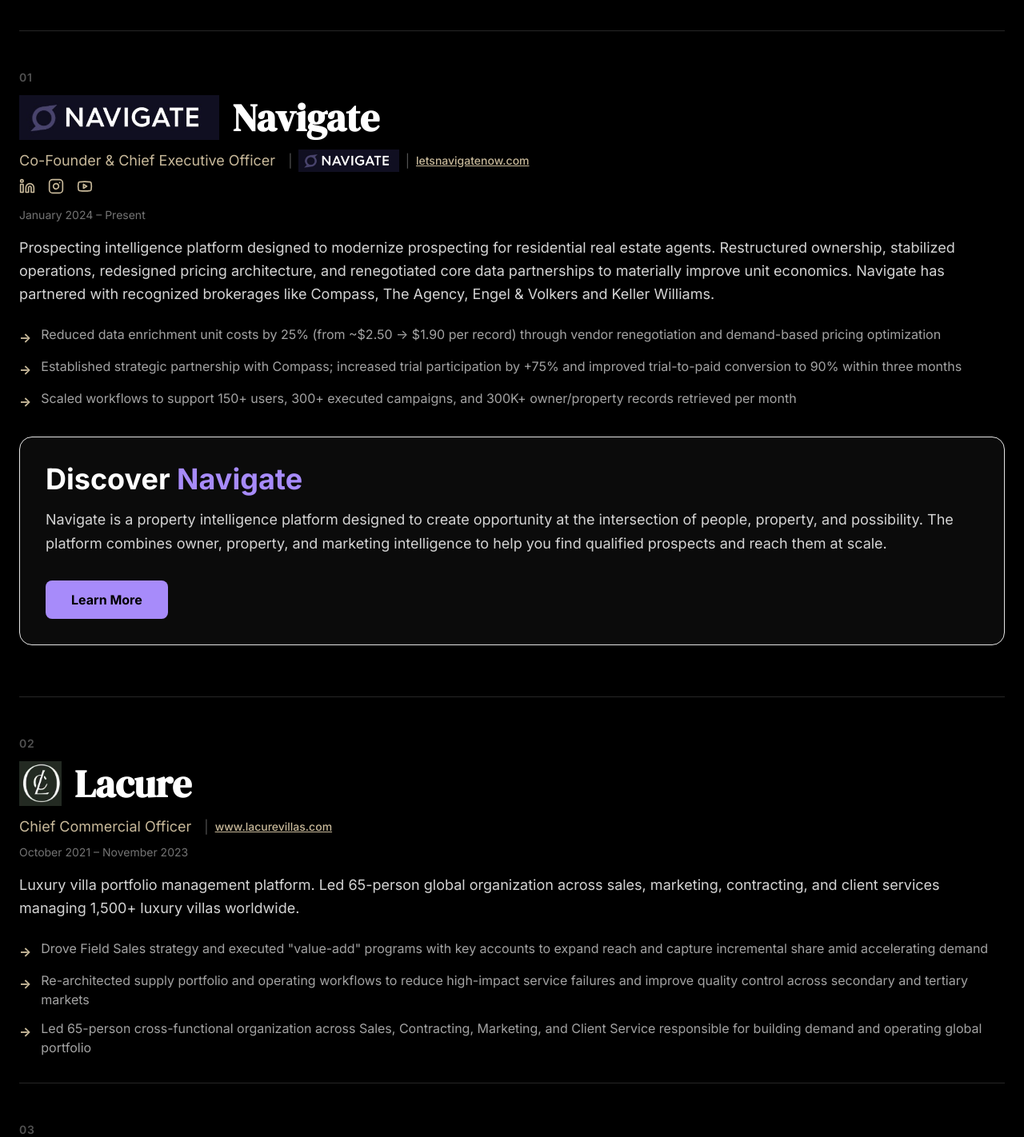
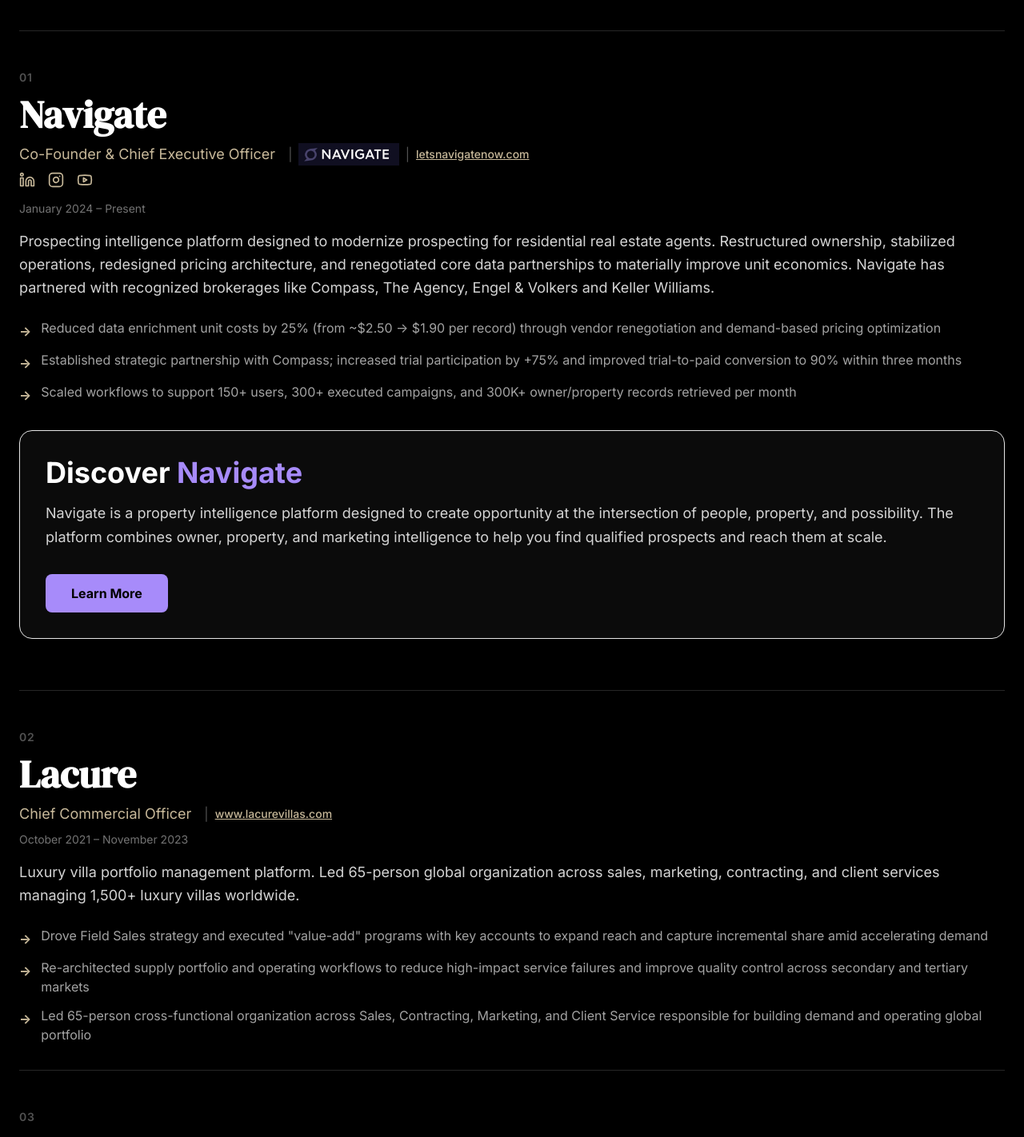
Before and after one commit to letsnavigatebmw/brandonmweaver, a React (Vite) app: page / in a window 1280 px wide. Shown: the part 4020-5442 px from the top of the page at 80% size. Built offline with nearby package versions, Linux system fonts and the light colour scheme.

Commit message:
Remove company logos from experience cards

```diff
--- a/src/components/Projects.jsx
+++ b/src/components/Projects.jsx
@@ -4,7 +4,6 @@ export default function Projects() {
   const experiences = [
     {
       name: 'Navigate',
-      logo: '/navigate-logo.png',
       url: 'https://letsnavigatenow.com/',
       linkedin: 'https://www.linkedin.com/company/navigatenow/',
       instagram: 'https://www.instagram.com/prospectwithnavigate?igsh=MXZkdnJmZmhocGh1ag%3D%3D&utm_source=qr',
@@ -20,7 +19,6 @@ export default function Projects() {
     },
     {
       name: 'Lacure',
-      logo: '/lacure-logo.png',
       url: 'https://www.lacurevillas.com/',
       dates: 'October 2021 – November 2023',
       role: 'Chief Commercial Officer',
@@ -33,7 +31,6 @@ export default function Projects() {
     },
     {
       name: 'Sonder Hospitality',
-      logo: '/sonder-logo.png',
       url: 'https://www.sonder.com/',
       dates: 'June 2019 – September 2021',
       role: 'Area General Manager',
@@ -46,7 +43,6 @@ export default function Projects() {
     },
     {
       name: 'Bonotel Exclusive Travel',
-      logo: '/bonotel-logo.png',
       url: 'https://www.bonotel.com/',
       dates: '2014 – 2017',
       role: 'Chief Marketing Officer & Chief Operations Officer',
@@ -59,7 +55,6 @@ export default function Projects() {
     },
     {
       name: 'Diageo',
-      logo: '/diageo-logo.png',
       url: 'https://www.diageo.com/en',
       dates: '2011 – 2014',
       role: 'Regional Marketing Director',
@@ -118,18 +113,9 @@ Prior roles include Chief Commercial Officer at Lacure, executive leadership at
                   <p className="text-gray-600 text-sm font-semibold uppercase tracking-wider mb-3">
                     01
                   </p>
-                  <div className="flex items-center gap-4 mb-3">
-                    {experiences[0].logo && (
-                      <img
-                        src={experiences[0].logo}
-                        alt={experiences[0].name}
-                        className="h-12 md:h-14 w-auto"
-                      />
-                    )}
-                    <h3 className="text-4xl md:text-5xl font-serif text-white">
-                      {experiences[0].name}
-                    </h3>
-                  </div>
+                  <h3 className="text-4xl md:text-5xl font-serif text-white mb-3">
+                    {experiences[0].name}
+                  </h3>
                   <div className="flex flex-col md:flex-row md:items-center md:gap-4 gap-2 mb-2">
                     <p className="text-lg" style={{ color: '#c8b99a' }}>
                       {experiences[0].role}
@@ -251,18 +237,9 @@ Prior roles include Chief Commercial Officer at Lacure, executive leadership at
                 <p className="text-gray-600 text-sm font-semibold uppercase tracking-wider mb-3">
                   {String(index + 1).padStart(2, '0')}
                 </p>
-                <div className="flex items-center gap-4 mb-3">
-                  {exp.logo && (
-                    <img
-                      src={exp.logo}
-                      alt={exp.name}
-                      className={`h-12 md:h-14 w-auto ${exp.name === 'Sonder Hospitality' ? 'bg-black px-2 py-1 rounded' : ''}`}
-                    />
-                  )}
-                  <h3 className="text-4xl md:text-5xl font-serif text-white">
-                    {exp.name}
-                  </h3>
-                </div>
+                <h3 className="text-4xl md:text-5xl font-serif text-white mb-3">
+                  {exp.name}
+                </h3>
                 <div className="flex flex-col md:flex-row md:items-center md:gap-4 gap-2 mb-2">
                   <div className="flex flex-col md:flex-row md:items-center gap-2">
                     <p className="text-lg" style={{ color: '#c8b99a' }}>
```
